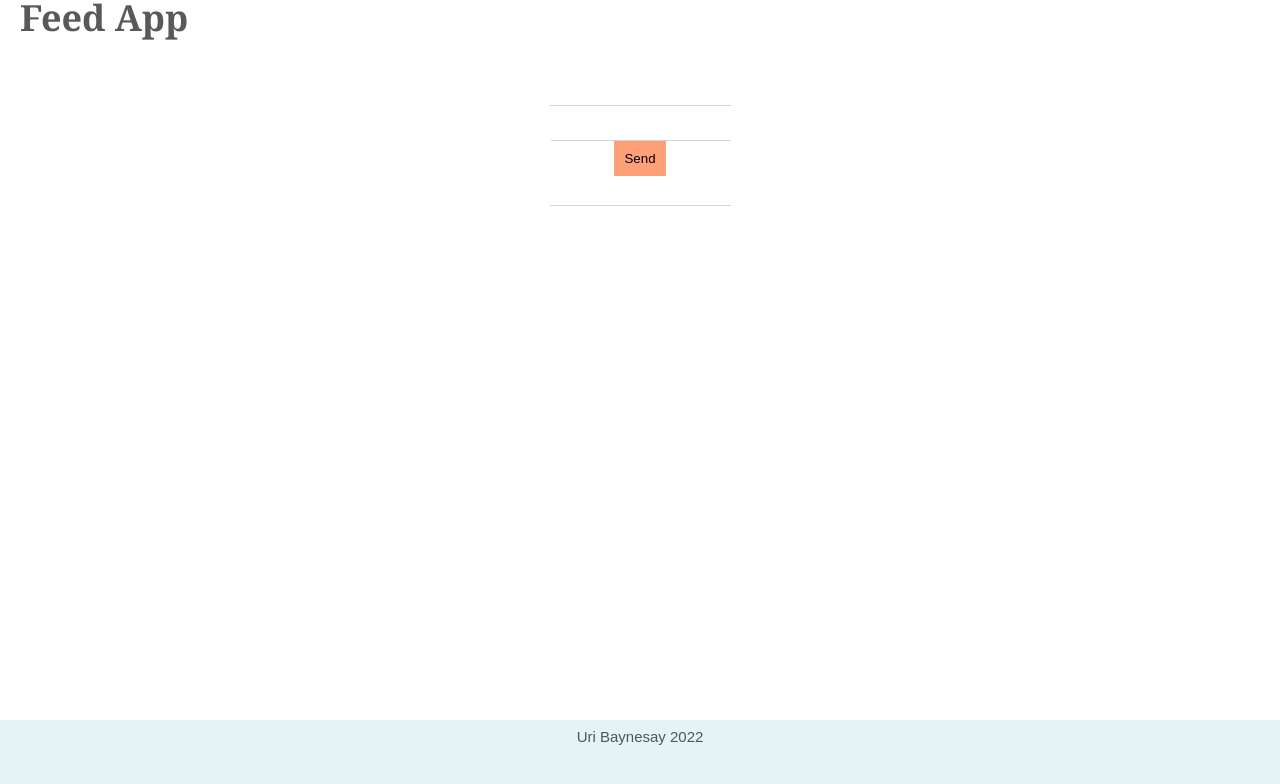
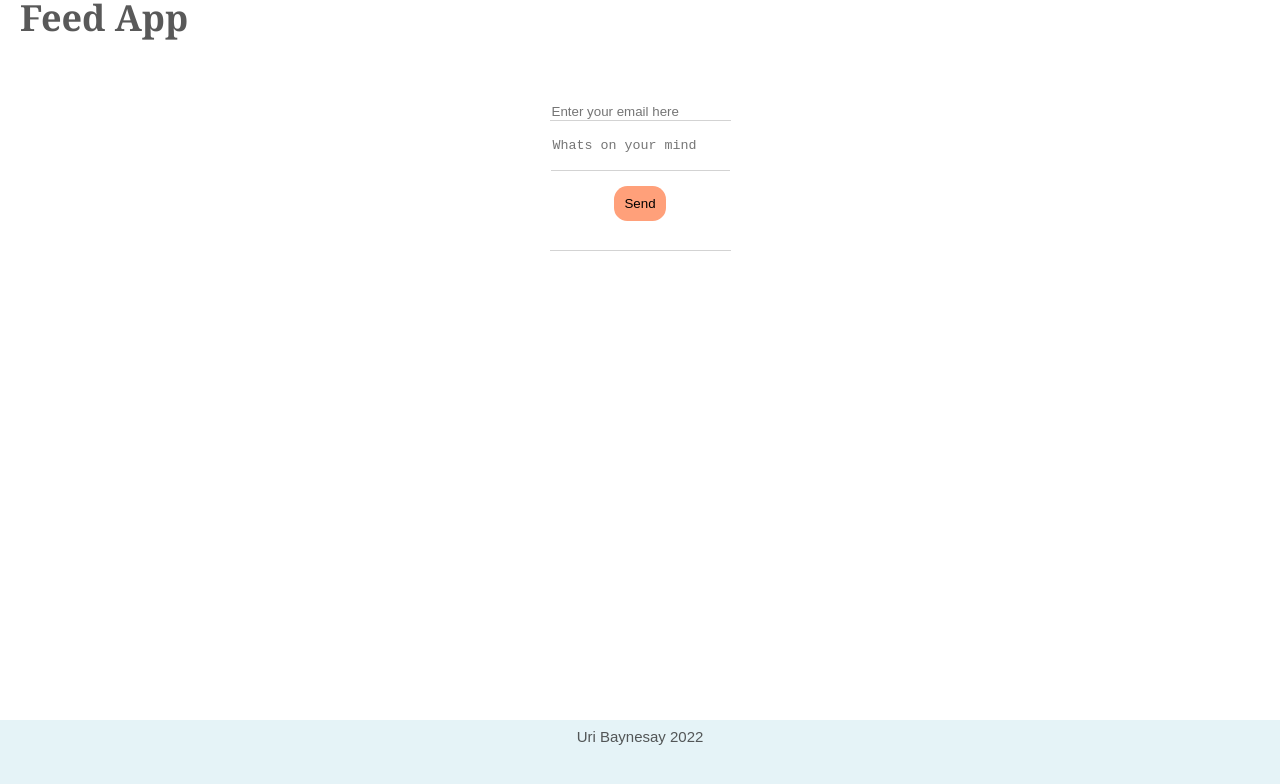
Before and after one commit to UriBaynesay/Feed-frontend, a React (Create React App) app: page / in a window 1280 px wide. Shown: the top 784 px of the page. Built offline with nearby package versions, Linux system fonts and the light colour scheme.

Commit message:
feed-filer-styling done

```diff
--- a/src/assets/styles/basics/_base.scss
+++ b/src/assets/styles/basics/_base.scss
@@ -69,6 +69,7 @@ form {
 
 button{
     background-color: lightsalmon;
+    border-radius: 1em;
     cursor: pointer;
     border: none;
     padding: 10px;
--- /dev/null
+++ b/src/assets/styles/cmps/_feed-form.scss
@@ -0,0 +1,5 @@
+.feed-form {
+  > * {
+    margin-top: 15px;
+  }
+}
--- a/src/assets/styles/main.scss
+++ b/src/assets/styles/main.scss
@@ -9,3 +9,4 @@
 
 // Components
 @import "cmps/app-footer";
+@import "cmps/feed-form";
--- a/src/cmp/feed-form.jsx
+++ b/src/cmp/feed-form.jsx
@@ -8,14 +8,15 @@ export const FeedForm = ({ onSendMsg }) => {
   }
 
   return (
-    <form onSubmit={(ev) => {ev.preventDefault();onSendMsg(msg)}}>
+    <form className="feed-form" onSubmit={(ev) => {ev.preventDefault();onSendMsg(msg)}}>
       <input
         type="email"
         name="email"
         value={msg.email}
         onChange={(ev) => onChangeMsg(ev)}
+        placeholder="Enter your email here"
       />
-      <textarea value={msg.txt} name="txt" onChange={(ev) => onChangeMsg(ev)} />
+      <textarea value={msg.txt} name="txt" onChange={(ev) => onChangeMsg(ev)} placeholder="Whats on your mind"/>
       <button className="send-msg-btn">Send</button>
     </form>
   )
```
